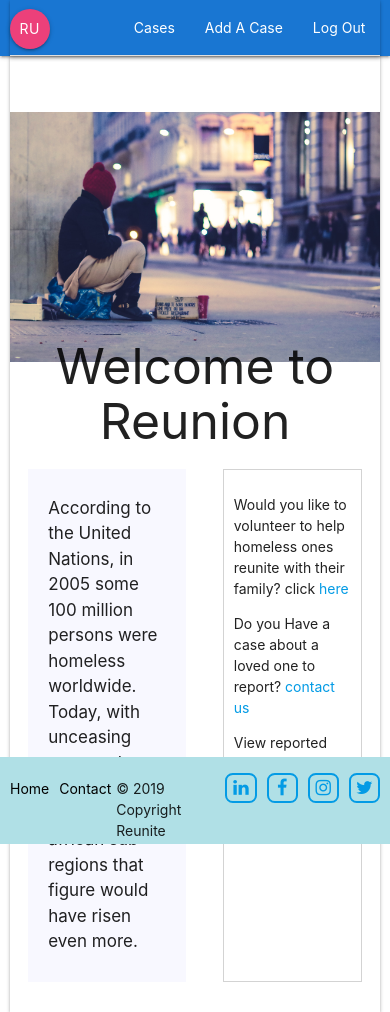
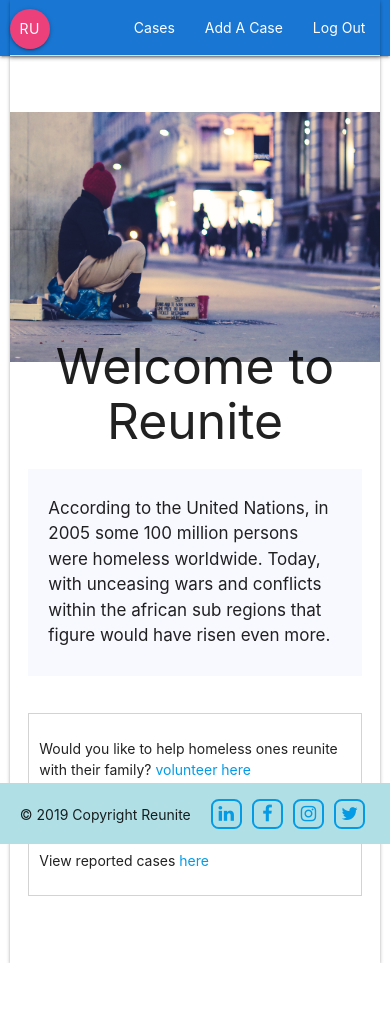
Before and after one commit to Martins-O-U/Reunion-test, a React (Create React App) app: page / in a window 390 px wide. After the commit the page ends 963 px from the top, so only its background shows below. Built offline with nearby package versions, Linux system fonts and the light colour scheme; no server answers.

Commit message:
Worked on styling for cases- mobile format

```diff
--- a/src/Components/FooterNav/FooterNav.js
+++ b/src/Components/FooterNav/FooterNav.js
@@ -5,7 +5,7 @@
 const FooterNav = () => {
     return (
         <div>
-            <footer className=" lighten-4">
+            <footer>
                 <div className='footer-link'>
                     <p><Link to='/' id='footerHome'>Home</Link></p>
                     <p><Link to='/' id='footerHome'>Contact</Link></p>
--- a/src/Components/HomePage/HomePage.js
+++ b/src/Components/HomePage/HomePage.js
@@ -8,15 +8,15 @@
             <div className="home-background">
                 <img src={homeless} alt="Homeless Person" />
             </div>
-            <h2 className="home-wel">Welcome to Reunion</h2>
+            <h2 className="home-wel">Welcome to Reunite</h2>
             <div className="paragraphs">
-                <div className="un-par">
+                <div className="un-par" id="case">
                     <p>According to the United Nations, in 2005 some 100 million persons were homeless worldwide.
                     Today, with unceasing wars and conflicts within the african sub regions that figure would have risen even more.
                 </p>
                 </div>
-                <div className="case-par">
-                    <p>Would you like to volunteer to help homeless ones reunite with their family? click <Link to="/signup">here</Link></p>
+                <div className="case-par" id="case">
+                    <p>Would you like to help homeless ones reunite with their family? <Link to="/signup">volunteer here</Link></p>
                     <p>Do you Have a case about a loved one to report? <Link to="/">contact us </Link></p>
                     <p>View reported cases <Link to="/reunitecases">here</Link></p>
                 </div>
--- a/src/Components/ProtectedRoute/ProtectedRoute.js
+++ b/src/Components/ProtectedRoute/ProtectedRoute.js
@@ -1,23 +1,3 @@
-// import React from 'react';
-// import {Route, Redirect} from 'react-router-dom';
-
-// const ProtectedRoute = ({component: Component, ...rest}) => {
-//     return (
-//         <Route
-//         {...rest}
-//         render={props => {
-//             if (localStorage.getItem('token')) {
-//                 return <Component {...props} />
-//             }
-//             console.log('Redirecting to Login Page, Failed to Login')
-//             return <Redirect to="/" />
-//         }}
-//         />
-//     )
-// }
-
-// export default ProtectedRoute;
-
 import React from "react";
 import { Route, Redirect } from "react-router-dom";
 
@@ -29,8 +9,7 @@
         if (localStorage.getItem("token")) {
           return render ? render(props) : <Component {...props} />;
         }
-        console.log("Redirecting to Login");
-        return <Redirect to="/" />;
+        return <Redirect to="/login" />;
       }}
     />
   );
--- a/src/Components/ReuniteCases/CaseCard.js
+++ b/src/Components/ReuniteCases/CaseCard.js
@@ -25,10 +25,9 @@
             <div className='CaseDiv'>
                 <div>
                     <Link to={`/individualcase/${data.id}`} key={data.id} className='home'>
-                        <h4><i>{data.homie_name}</i></h4>
-                        <h6>Current State: <i>{data.current_state}</i></h6>
-                        <h6>Current City: <i>{data.current_city}</i></h6>
-                        <h6>Last Location: <i>{data.last_location}</i></h6>
+                        <h5><i>{data.homie_name}</i></h5>
+                        <p><i><strong>Current City, State: </strong>{data.current_city}, {data.current_state}</i></p>
+                        <p><i><strong>Last Known Location: </strong>{data.last_location}</i></p>
                     </Link>
                 </div>
                 <div className='avatarDiv'>
@@ -39,7 +38,7 @@
             </div>
             <div className='btn-edit'>
                 <button className='button-edit' onClick={goToEdit}>Edit Case</button>
-                <button className='button-edit' onClick={goToAddFamData}>Add Family Data</button>
+                <button className='button-edit' onClick={goToAddFamData}>Add Family</button>
             </div>
 
         </div>
--- a/src/index.css
+++ b/src/index.css
@@ -13,6 +13,7 @@
 }
 .container {
   max-width: 1300px;
+  height: 100%;
   width: 95%;
   box-shadow: 0 -1px 0 #e0e0e0, 0 0 2px rgba(0, 0, 0, 0.12),
   0 2px 4px rgba(0, 0, 0, 0.24);
@@ -30,10 +31,10 @@
 }
 
 .case-par{
-  width: 40%;
+  width: 45%;
   padding: 10px;
-  margin-left: 5%;
-  margin-right: 5%;
+  margin-left: 3%;
+  margin-right: 3%;
   border: #D3D3D3 0.2px solid;
 }
 
@@ -70,7 +71,7 @@
 }
 
 .button-edit{
-  width: 20%;
+  width: 150px;
   margin: 0% .5% 0 .5%;
   border-radius: 5px;
   padding: 5px 7px;
@@ -92,6 +93,7 @@
 .case-card {
   border: 0;
   max-width: 850px;
+  width: 92%;
   box-shadow: 0 -1px 0 #e0e0e0, 0 7px 10px rgba(0, 0, 0, 0.12),
     0 2px 4px rgba(0, 0, 0, 0.24);
   padding: 1rem;
@@ -112,12 +114,12 @@
 
 .avatar {
   vertical-align: middle;
-  width: 180px;
-  height: 180px;
+  width: 170px;
+  height: 170px;
   border-radius: 50%;
 }
 .avatarDiv{
-  margin: 3% 10% 2% 0;
+  margin: 1% 10% 1.5% 0;
 }
 
 .CaseDiv{
@@ -211,3 +213,35 @@
   margin: 1px 5px;
   color: black;
 }
+
+@media only screen and (max-width: 499px) {
+  .paragraphs{
+    display: flex;
+    flex-direction: column;
+  }
+  #case{
+    width: 90%;
+    margin-left: 5%;
+    margin-right: 5%;
+    margin-bottom: 10%;
+  }
+  .CaseDiv{
+    display: flex;
+    flex-direction: column-reverse;
+  }
+  .footer-link{
+    display: none;
+  }
+  .button-edit{
+    width: 80px;
+  }
+}
+
+@media only screen and (max-width: 750px) {
+  .avatarDiv{
+    margin: 3% 5% 2% 0;
+  }
+  .button-edit{
+    width: 110px;
+  }
+}
```
